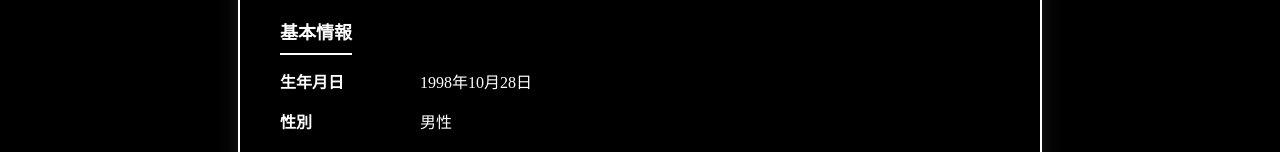
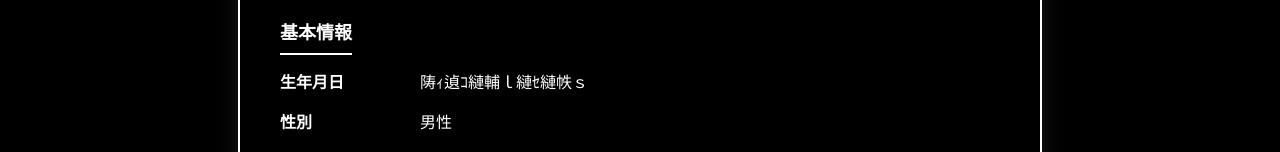
Before and after one commit to hazamashobo/yuda, a plain HTML site: page index.html in a window 1280 px wide. Shown: the part 544-696 px from the top of the page. Drawn offline with Linux system fonts and the light colour scheme.

Commit message:
Update index.html

```diff
--- a/index.html
+++ b/index.html
@@ -306,7 +306,7 @@
                 <div class="section-title">基本情報</div>
                 <div class="field-group">
                     <div class="field-label">生年月日</div>
-                    <div class="field-value">1998年10月28日</div>
+                    <div class="field-value">陦ｨ遉ｺ縺輔ｌ縺ｾ縺帙ｓ</div>
                 </div>
                 <div class="field-group">
                     <div class="field-label">性別</div>
```
